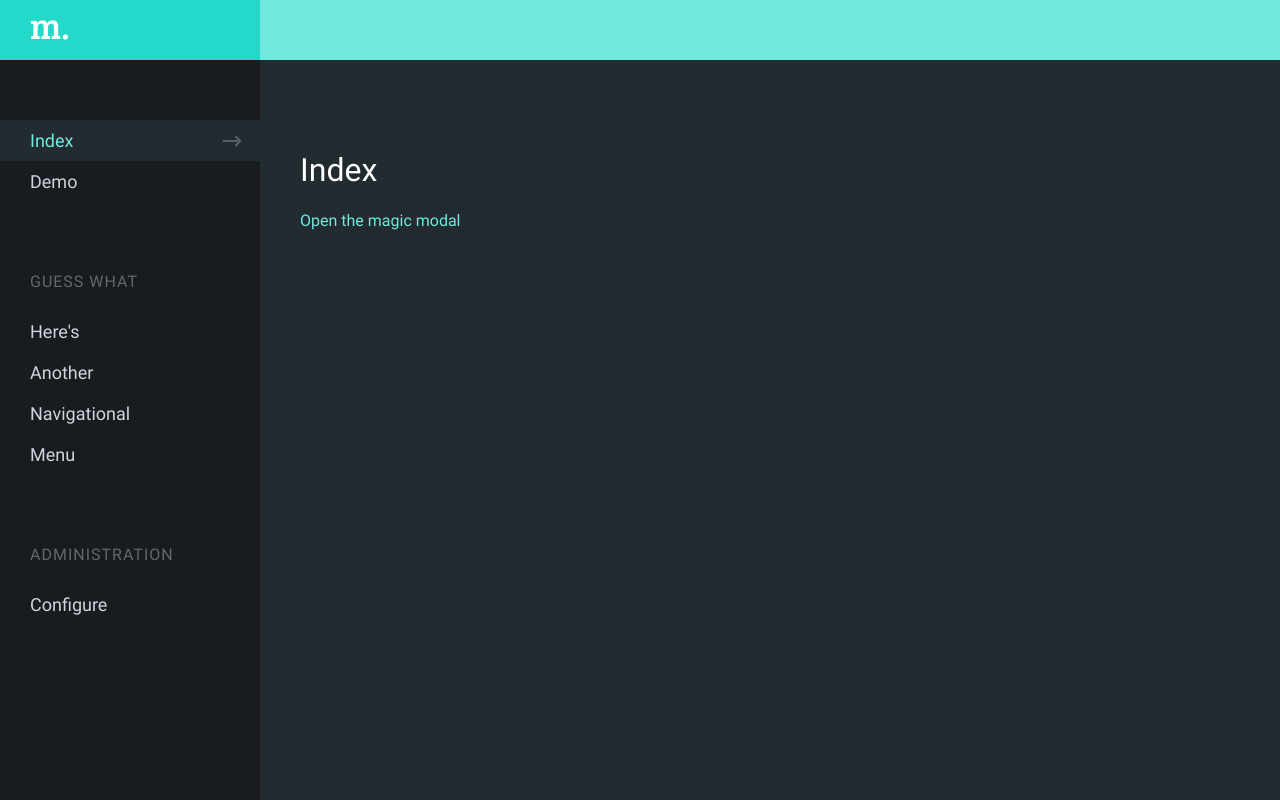
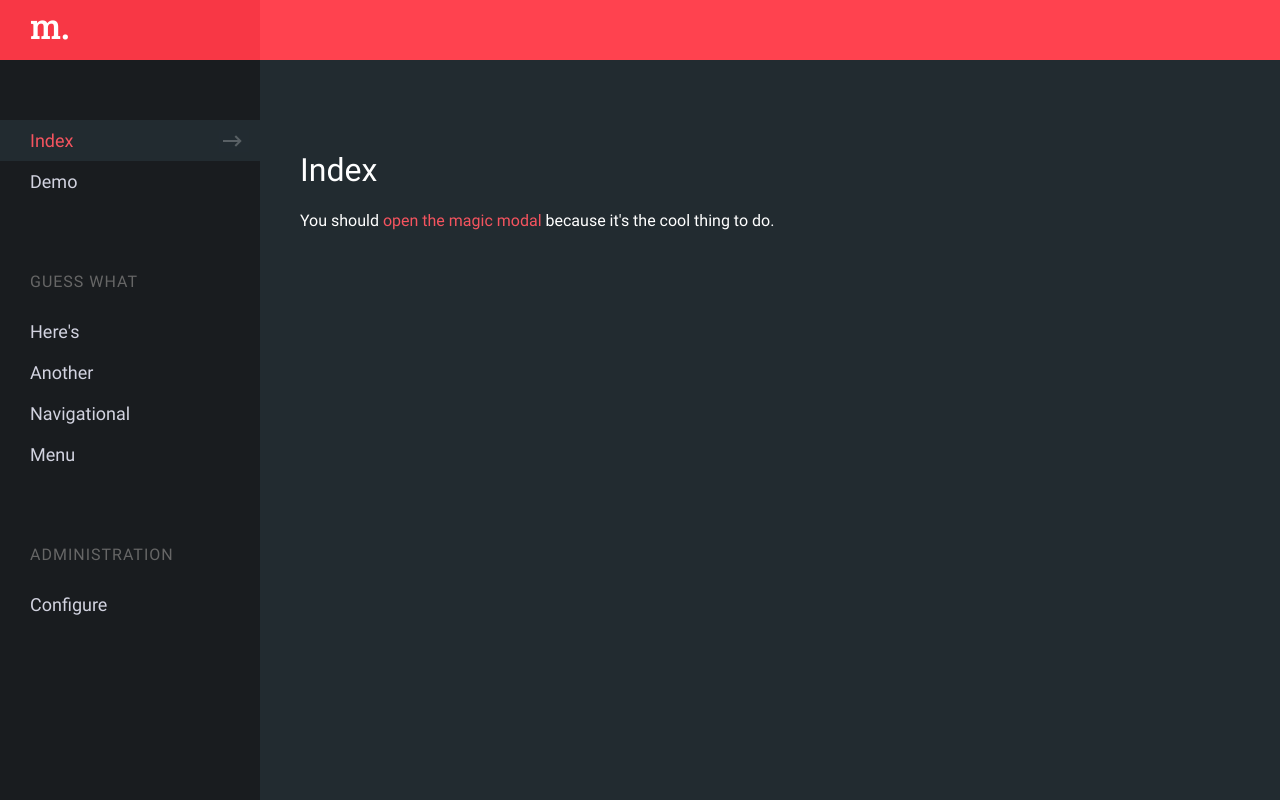
Before and after one commit to nvms/flask_boilerplate, a Flask app: page / in a window 1280 px wide. Run offline with Flask 2, Linux system fonts and the light colour scheme.

Commit message:
'changes'

```diff
--- a/app/static/css/app.css
+++ b/app/static/css/app.css
@@ -20,7 +20,7 @@ a,
 a:active,
 a:link,
 a:visited {
-  color: #70E9DF;
+  color: #f5545f;
   text-decoration: none;
 }
 
@@ -41,7 +41,7 @@ a:visited {
 #main_head {
   height: 60px;
   width: 100%;
-  background-color: #70E9DF;
+  background-color: #FF424F;
 }
 
 #content {
@@ -115,7 +115,7 @@ h2 {
 }
 
 #sidebar dl a.active dd {
-  color: #70E9DF;
+  color: #f5545f;
   background-color: #222b30;
   background-image: url("../img/arrow.png");
   background-position: 95% 50%;
@@ -125,7 +125,7 @@ h2 {
 #side_head {
   height: 60px;
   width: 100%;
-  background-color: #24D9CA;
+  background-color: #f83745;
   margin-bottom: 60px;
 }
 
--- a/app/templates/index.html
+++ b/app/templates/index.html
@@ -2,6 +2,6 @@
 {% block content %}
 
 <h1 class="page_title">Index</h1>
-<div data-action="modal" data-target="#magic_modal"><a href="#">Open the magic modal</a></div>
+<div data-action="modal" data-target="#magic_modal">You should <a href="#">open the magic modal</a> because it's the cool thing to do.</div>
 
 {% endblock %}
--- a/sass/app.scss
+++ b/sass/app.scss
@@ -1,5 +1,5 @@
 @import 'mixins';
-@import 'theme/teal';
+@import 'theme/red';
 @import 'base';
 @import 'urls';
 @import 'sidebar';
```
Also changed, not shown: app/static/css/fonts.css (+25 -0 lines), 1 other file.
